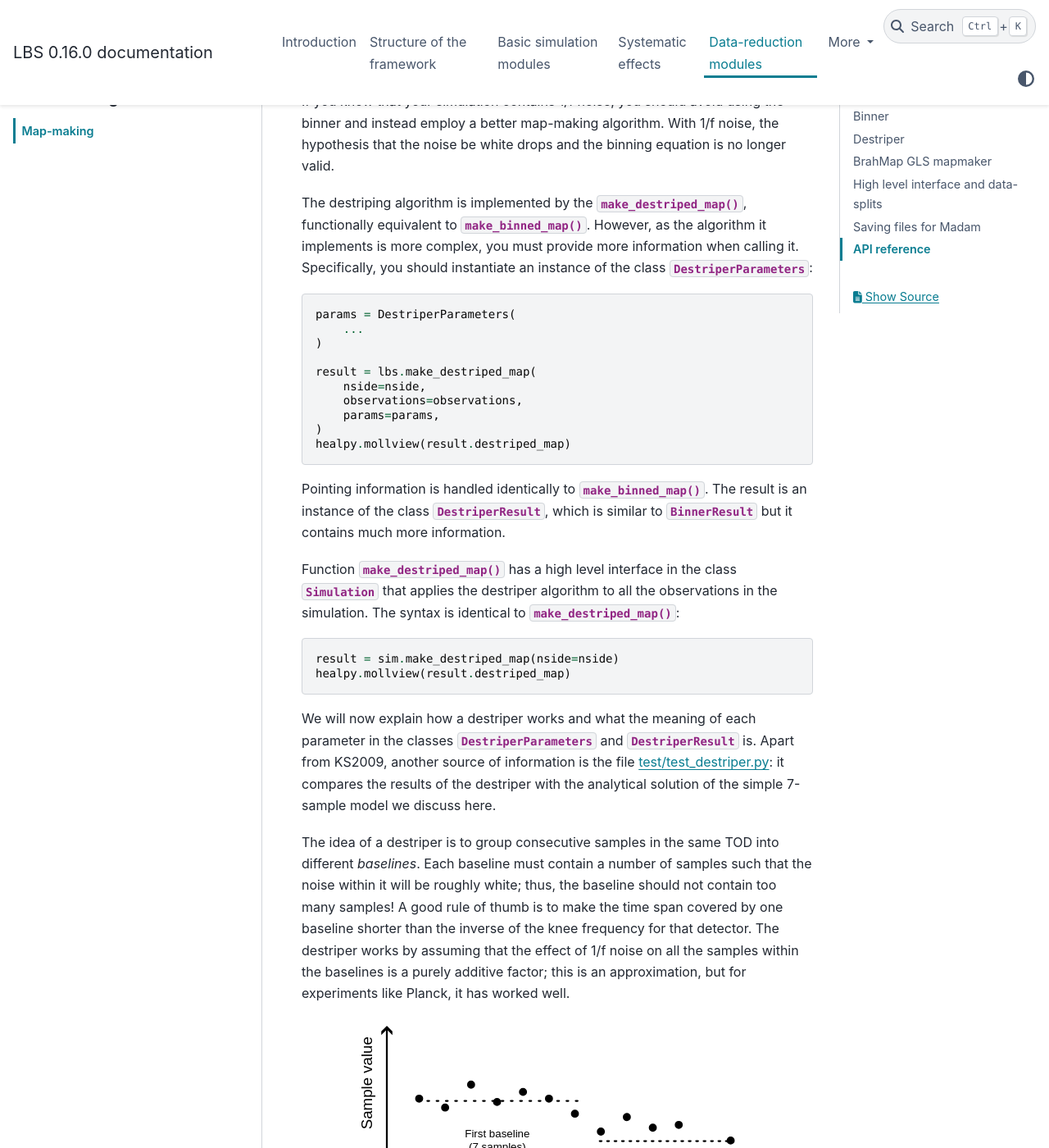
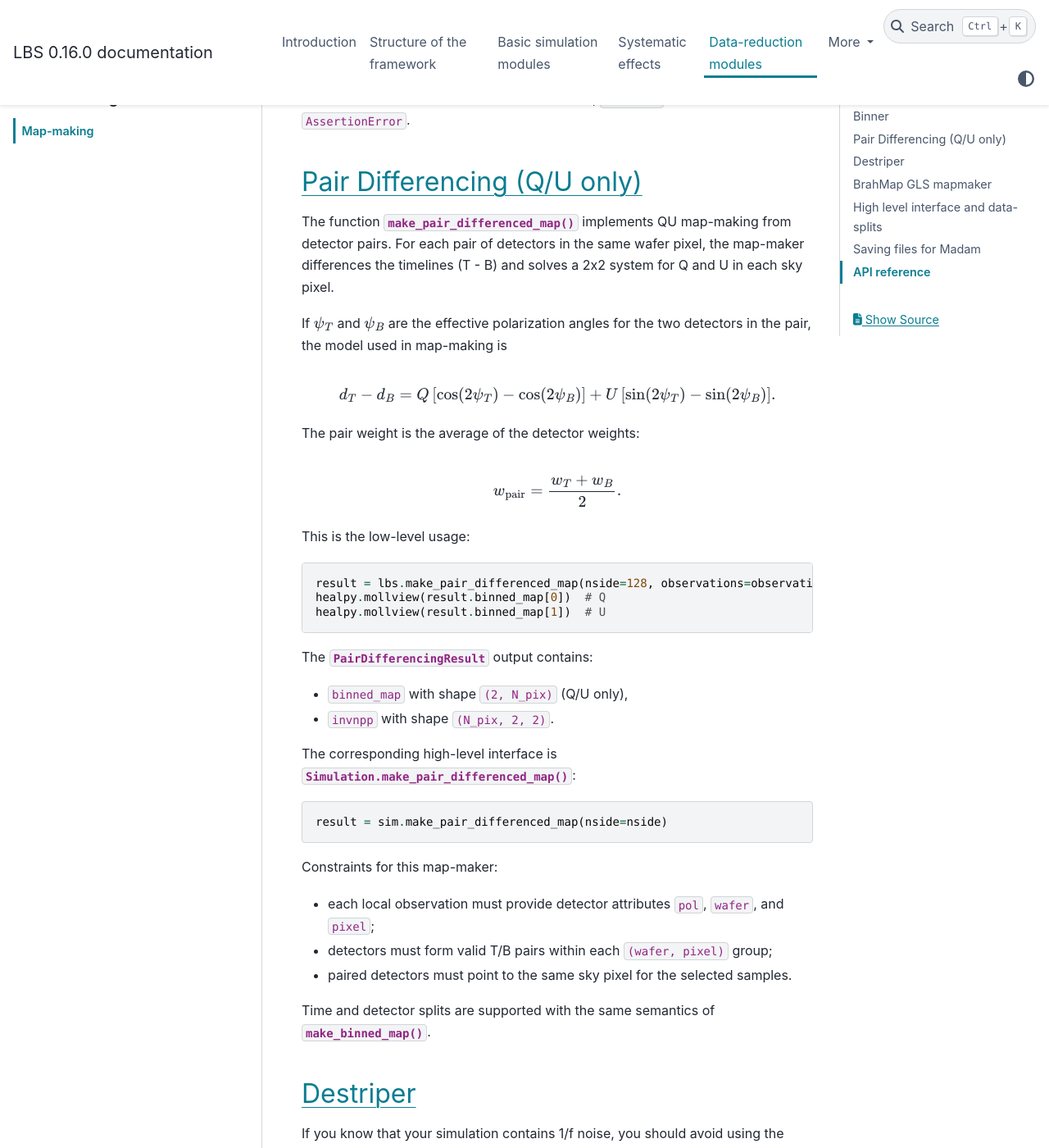
Before and after one commit to litebird/litebird_sim, a Sphinx documentation site: the page built from docs/source/mapmaking.rst, in a window 1280 px wide and 1400 px high, scrolled down 7050 px. Shown: the whole window at 82% size. Built offline with Sphinx 7.4.7 and the PyData theme 0.15.4, drawn with Linux system fonts in a browser that asks for light colours; cross-references to code outside the pages are shown as plain code; some of the changed text lies outside the part shown.

Commit message:
[ci skip] add documentation

```diff
--- a/docs/source/mapmaking.rst
+++ b/docs/source/mapmaking.rst
@@ -23,18 +23,21 @@ The framework provides the following solutions:
 1. A *binner*, i.e., a simple map-maker that assumes that only
    uncorrelated noise is present in the timelines.
 
-2. A *destriper*, i.e., a more advanced map-maker that can remove the
+2. A *pair-differencing* map-maker that solves for Q/U only by
+  differencing T/B detector pairs on the same wafer pixel.
+
+3. A *destriper*, i.e., a more advanced map-maker that can remove the
    effect of correlated instrumental noise from the timelines before
    producing a map. We usually refer to correlated noise as 1/f
    noise, and the purpose of the destriper is to estimate its
    contribution and remove it from the timelines; then, a classical
    *binner* is run over the cleaned timelines.
 
-3. You can also use :func:`.save_simulation_for_madam` to save TODs
+4. You can also use :func:`.save_simulation_for_madam` to save TODs
    and pointing information to disk and then manually call the `Madam
    map-maker <https://arxiv.org/abs/astro-ph/0412517>`_.
 
-4. An interface to use the
+5. An interface to use the
    `BrahMap <https://github.com/anand-avinash/BrahMap>` GLS mapmaker.
    (To use this, you must ensure that the package is installed, thus
    see `BrahMap documentation <https://anand-avinash.github.io/BrahMap/>`.)
@@ -349,6 +352,53 @@ split is compatible with the observation duration and the detector
 list. Thus, for example, if the observation lasts one year, the split ``year2``
 will raise an ``AssertionError``. Similarly, if some detector in the L00 wafer
 does the observation, ``waferL03`` will also raise an ``AssertionError``.
+
+
+.. _mapmaking-pair-differencing:
+
+Pair Differencing (Q/U only)
+----------------------------
+
+The function :func:`.make_pair_differenced_map` implements QU map-making
+from detector pairs. For each pair of detectors in the same wafer pixel,
+the map-maker differences the timelines (T - B) and solves a 2x2 system
+for Q and U in each sky pixel.
+
+If :math:`\psi_T` and :math:`\psi_B` are the effective polarization angles
+for the two detectors in the pair, the model used in map-making is
+
+.. math::
+
+   d_T - d_B = Q\,[\cos(2\psi_T) - \cos(2\psi_B)] + U\,[\sin(2\psi_T) - \sin(2\psi_B)].
+
+The pair weight is the average of the detector weights:
+
+.. math::
+
+   w_{\mathrm{pair}} = \frac{w_T + w_B}{2}.
+
+This is the low-level usage::
+
+  result = lbs.make_pair_differenced_map(nside=128, observations=observations)
+  healpy.mollview(result.binned_map[0])  # Q
+  healpy.mollview(result.binned_map[1])  # U
+
+The :class:`.PairDifferencingResult` output contains:
+
+- ``binned_map`` with shape ``(2, N_pix)`` (Q/U only),
+- ``invnpp`` with shape ``(N_pix, 2, 2)``.
+
+The corresponding high-level interface is :meth:`Simulation.make_pair_differenced_map`::
+
+  result = sim.make_pair_differenced_map(nside=nside)
+
+Constraints for this map-maker:
+
+- each local observation must provide detector attributes ``pol``, ``wafer``, and ``pixel``;
+- detectors must form valid T/B pairs within each ``(wafer, pixel)`` group;
+- paired detectors must point to the same sky pixel for the selected samples.
+
+Time and detector splits are supported with the same semantics of :func:`.make_binned_map`.
 
 .. _mapmaking-destriper:
 
@@ -742,8 +792,8 @@ For further details refer to
 High level interface and data-splits
 ------------------------------------
 
-The functions :meth:`Simulation.make_binned_map`, :meth:`Simulation.make_destriped_map`,
-and :meth:`Simulation.make_brahmap_gls_map` provide high-level access to the main map-making pipelines
+The functions :meth:`Simulation.make_binned_map`, :meth:`Simulation.make_pair_differenced_map`,
+:meth:`Simulation.make_destriped_map`, and :meth:`Simulation.make_brahmap_gls_map` provide high-level access to the main map-making pipelines
 offered in ``litebird_sim``. These interfaces simplify the process of generating maps from simulated data
 and are well-integrated into the overall simulation flow via the :class:`Simulation` class.
 
```
